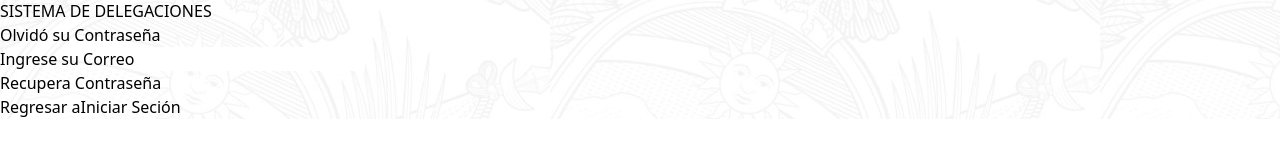
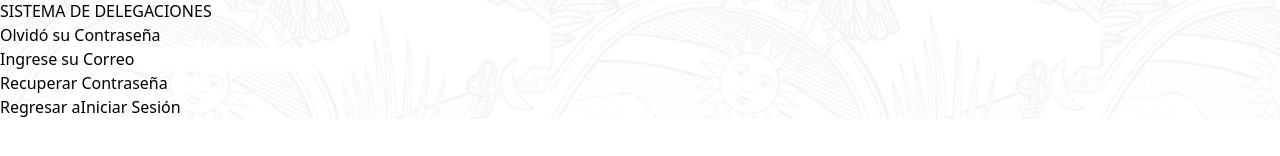
Before and after one commit to iveth-cocha/Front, a React (Vite) app in the folder app-ciberpol/: page /forgot in a window 1280 px wide. Shown: the part 624-780 px from the top of the page. Built offline with nearby package versions, Linux system fonts and the light colour scheme.

Commit message:
envio de correo para el forgot

```diff
--- a/app-ciberpol/src/paginas/Forgot.jsx
+++ b/app-ciberpol/src/paginas/Forgot.jsx
@@ -1,37 +1,75 @@
-import React from 'react'
-import { Link } from 'react-router-dom'
+import React, { useState } from 'react';
+import { Link } from 'react-router-dom';
+import axios from 'axios';
+import Mensaje from '../componets/Alertas/Mensaje';
 
 const Forgot = () => {
+    const [mensaje, setMensaje] = useState({});
+    const [email, setEmail] = useState({})
+
+    const handleChange = (e) => {
+        setEmail({
+            ...email,
+            [e.target.name]:e.target.value
+        })
+    };
+
+    const handleSubmit = async (e) => {
+        e.preventDefault();
+
+        try {
+
+            console.log('Valor del correo electrónico enviado:', email);
+            const url = `${import.meta.env.VITE_BACKEND_URL}/recuperar-password`;
+            const respuesta = await axios.post(url, email);
+            setMensaje({ respuesta: respuesta.data.msg, tipo: true });
+            setEmail("")
+            setTimeout(() => {
+                navigate('/')
+            }, 3000);
+        } catch (error) {
+            setMensaje({ respuesta: error.response.data.msg, tipo: false });
+            setTimeout(() => {
+                setMensaje({});
+                setEmail("")
+            }, 3000);
+        }
+    };
+
     return (
+        <div className="h-screen bg-cover bg-center font-serif" style={{ backgroundImage: `url('/fondo_base.jpg')` }}>
+            <div className="flex flex-col justify-center items-center h-full">
+                <div className='flex flex-row flex-wrap gap-8 mb-3'>
+                    <img src="/logo_policia.png" className=' h-32' alt="Logo Policía" />
+                    <img src="/logo_ciberpol.png" className='h-32' alt="Logo Ciberpol" />
+                </div>
+                <h1 className="text-3xl font-bold underline text-red mb-3">SISTEMA DE DELEGACIONES</h1>
 
-        <div className="h-screen bg-cover bg-center font-serif" style={{ backgroundImage: `url('/fondo_base.jpg')` }} >
-            <div className="flex flex-col justify-center items-center h-full">
-                <div className='flex flex-row flex-wrap  gap-8 mb-3'>
-                    <img src="/logo_policia.png" className=' h-32' />
-                    <img src="/logo_ciberpol.png" className='h-32' />
-                </div>
-                <h1 className="text-3xl font-bold underline text-red mb-3">SISTEMA DE DELEGACIONES </h1>
+                <h2 className="text-3xl font-bold text-red mb-4">Olvidó su Contraseña</h2>
+                {Object.keys(mensaje).length > 0 && <Mensaje tipo={mensaje.tipo}>{mensaje.respuesta}</Mensaje>}
 
-                <h2 className="text-3xl font-bold text-red mb-4">Olvidó su Contraseña </h2>
-                <form>
-                    <div className='mb-7' >
+                <form onSubmit={handleSubmit}>
+                    <div className='mb-7'>
                         <label className='mr-3'>Ingrese su Correo</label>
-                        <input type="email" className="block w-96 rounded-md border border-gray-300 focus:border-sky-900 focus:outline-none focus:ring-1 focus:ring-sky-900 py-1 px-2 text-gray-500" />
+                        <input
+                            type="email"
+                            name="email"
+                            className="block w-96 rounded-md border border-gray-300 focus:border-sky-900 focus:outline-none focus:ring-1 focus:ring-sky-900 py-1 px-2 text-gray-500"
+                            onChange={handleChange}
+                        />
                     </div>
                     <div className="mx-8">
-                        <Link to="/" className="py-2 w-full block text-center bg-gray-500 text-slate-300 border rounded-xl hover:scale-100 duration-300 hover:bg-gray-900 hover:text-white">Recupera Contraseña</Link>
+                        <button to="/" className="py-2 w-full block text-center bg-gray-500 text-slate-300 border rounded-xl hover:scale-100 duration-300 hover:bg-gray-900 hover:text-white">Recuperar Contraseña</button>
                     </div>
                 </form>
 
-                <p className="md:text-lg lg:text-xl text-gray-600 mt-8  ">Regresar a
-                    <Link to="/" className=" text-gray-600 hover:text-blue-900 underline pl-2">Iniciar Seción</Link>
+                <p className="md:text-lg lg:text-xl text-gray-600 mt-8">Regresar a
+                    <Link to="/" className=" text-gray-600 hover:text-blue-900 underline pl-2">Iniciar Sesión</Link>
                 </p>
-
 
             </div>
         </div>
-
-    )
+    );
 }
 
-export default Forgot
+export default Forgot;
--- a/app-ciberpol/src/paginas/Newpassword.jsx
+++ b/app-ciberpol/src/paginas/Newpassword.jsx
@@ -72,7 +72,11 @@ const Newpassword = () => {
           </div>
         </form>
 
+        <div className="mt-3 text-sm flex justify-between items-center">
 
+          <Link to="/" className=" text-gray-600 hover:text-blue-900 ">Iniciar Seción</Link>
+
+        </div>
       </div>
     </div>
   );
```
